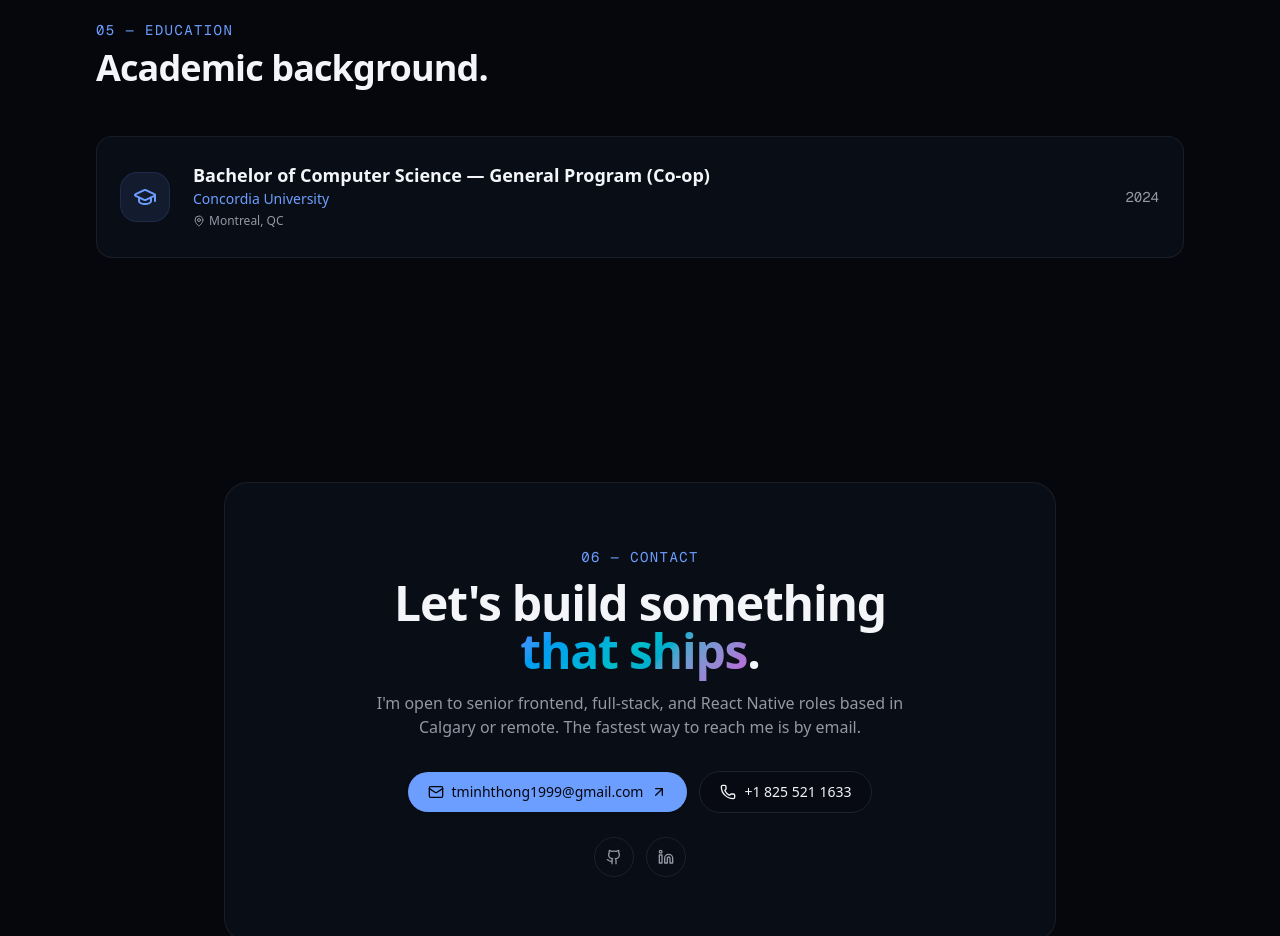
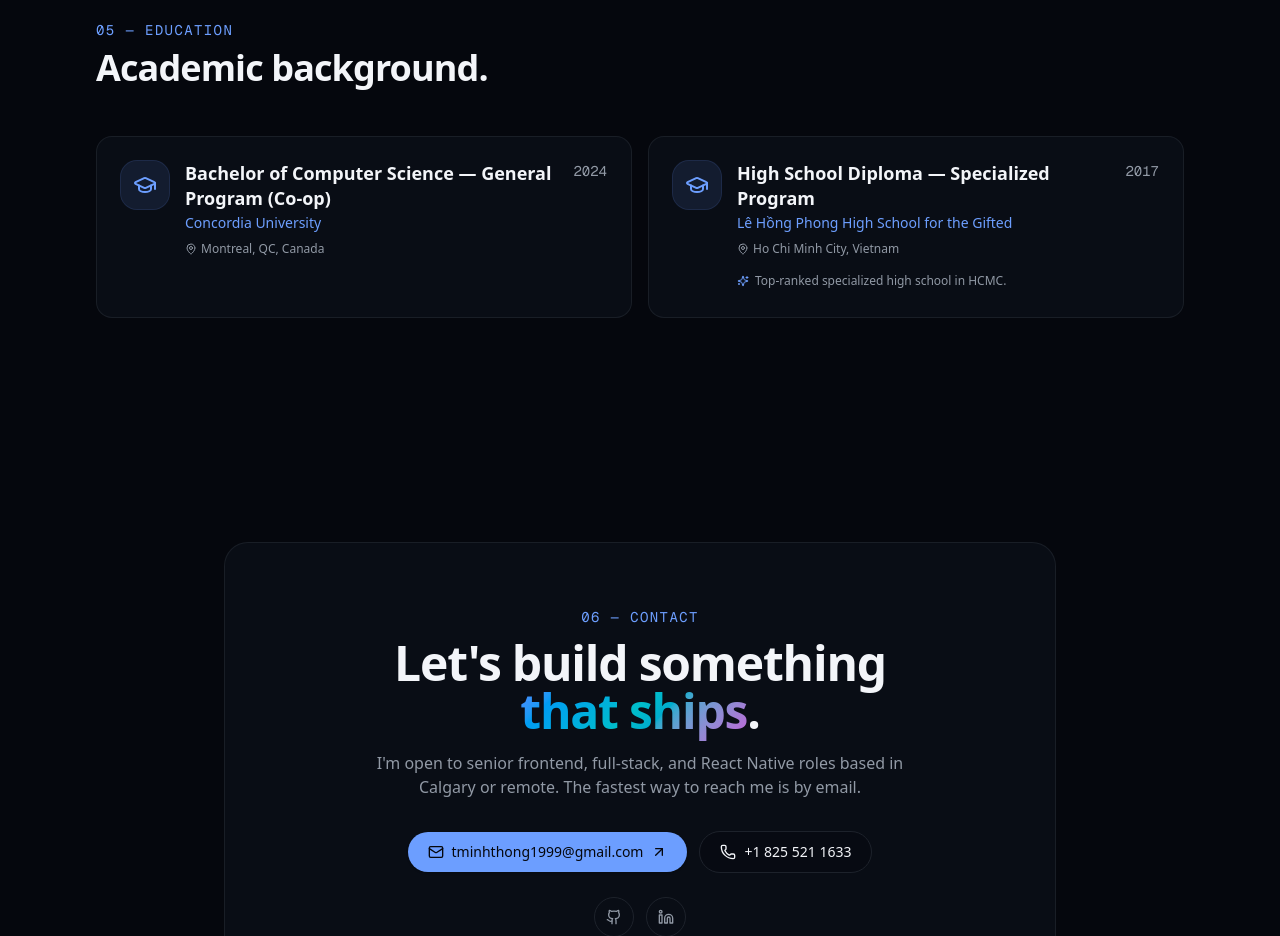
Before and after one commit to thongminhtran/thongminhtran.github.io, a Next.js app: page / in a window 1280 px wide. Shown: the part 6140-7076 px from the top of the page. Built offline with nearby package versions, Linux system fonts and the light colour scheme.

Commit message:
Add Lê Hồng Phong high school to Education
Refactor education from a single object to an `educations` array and
render a 2-up grid of cards. Add Lê Hồng Phong High School for the
Gifted (HCMC) alongside Concordia.

```diff
--- a/components/sections/education.tsx
+++ b/components/sections/education.tsx
@@ -1,9 +1,9 @@
 "use client";
 
 import { motion } from "motion/react";
-import { GraduationCap, MapPin } from "lucide-react";
+import { GraduationCap, MapPin, Sparkles } from "lucide-react";
 import { SectionHeading } from "../section-heading";
-import { education } from "@/lib/data";
+import { educations } from "@/lib/data";
 
 export function Education() {
   return (
@@ -11,28 +11,41 @@ export function Education() {
       <div className="mx-auto max-w-6xl px-5 sm:px-8">
         <SectionHeading eyebrow="05 — Education" title="Academic background." />
 
+        <div className="grid gap-4 md:grid-cols-2">
+          {educations.map((e, i) => (
             <motion.div
+              key={e.school}
               initial={{ opacity: 0, y: 12 }}
               whileInView={{ opacity: 1, y: 0 }}
               viewport={{ once: true, amount: 0.4 }}
-          transition={{ duration: 0.4 }}
-          className="flex flex-col items-start gap-4 rounded-2xl border border-border/80 bg-card p-6 sm:flex-row sm:items-center sm:gap-6"
+              transition={{ duration: 0.4, delay: i * 0.05 }}
+              className="flex flex-col gap-4 rounded-2xl border border-border/80 bg-card p-6 sm:flex-row sm:items-start"
             >
-          <div className="grid h-12 w-12 place-items-center rounded-xl bg-primary/10 text-primary ring-1 ring-primary/20">
+              <div className="grid h-12 w-12 shrink-0 place-items-center rounded-xl bg-primary/10 text-primary ring-1 ring-primary/20">
                 <GraduationCap className="h-6 w-6" />
               </div>
               <div className="flex-1">
-            <h3 className="text-lg font-semibold">{education.degree}</h3>
-            <p className="text-sm text-primary">{education.school}</p>
-            <p className="mt-1 inline-flex items-center gap-1 text-xs text-muted-foreground">
+                <h3 className="text-lg font-semibold leading-snug">
+                  {e.degree}
+                </h3>
+                <p className="mt-0.5 text-sm text-primary">{e.school}</p>
+                <p className="mt-2 inline-flex items-center gap-1 text-xs text-muted-foreground">
                   <MapPin className="h-3 w-3" />
-              {education.location}
+                  {e.location}
                 </p>
+                {e.note && (
+                  <p className="mt-3 inline-flex items-start gap-1.5 text-xs text-muted-foreground">
+                    <Sparkles className="mt-0.5 h-3 w-3 shrink-0 text-primary" />
+                    {e.note}
+                  </p>
+                )}
               </div>
-          <div className="font-mono text-sm text-muted-foreground">
-            {education.year}
+              <div className="font-mono text-sm text-muted-foreground sm:self-start">
+                {e.year}
               </div>
             </motion.div>
+          ))}
+        </div>
       </div>
     </section>
   );
--- a/lib/data.ts
+++ b/lib/data.ts
@@ -343,9 +343,26 @@ export const projects: Project[] = [
   },
 ];
 
-export const education = {
-  degree: "Bachelor of Computer Science — General Program (Co-op)",
-  school: "Concordia University",
-  location: "Montreal, QC",
-  year: "2024",
+export type Education = {
+  degree: string;
+  school: string;
+  location: string;
+  year: string;
+  note?: string;
 };
+
+export const educations: Education[] = [
+  {
+    degree: "Bachelor of Computer Science — General Program (Co-op)",
+    school: "Concordia University",
+    location: "Montreal, QC, Canada",
+    year: "2024",
+  },
+  {
+    degree: "High School Diploma — Specialized Program",
+    school: "Lê Hồng Phong High School for the Gifted",
+    location: "Ho Chi Minh City, Vietnam",
+    year: "2017",
+    note: "Top-ranked specialized high school in HCMC.",
+  },
+];
```
Lines whose indentation alone changed are shown as unchanged.
